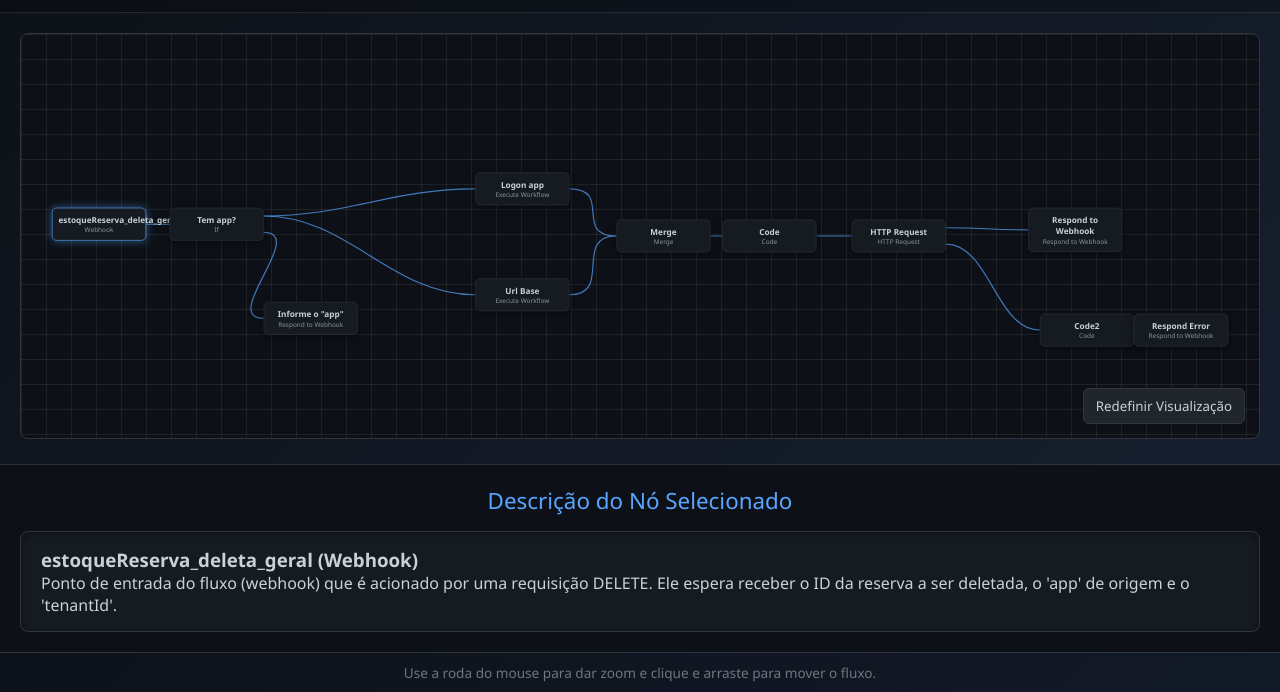
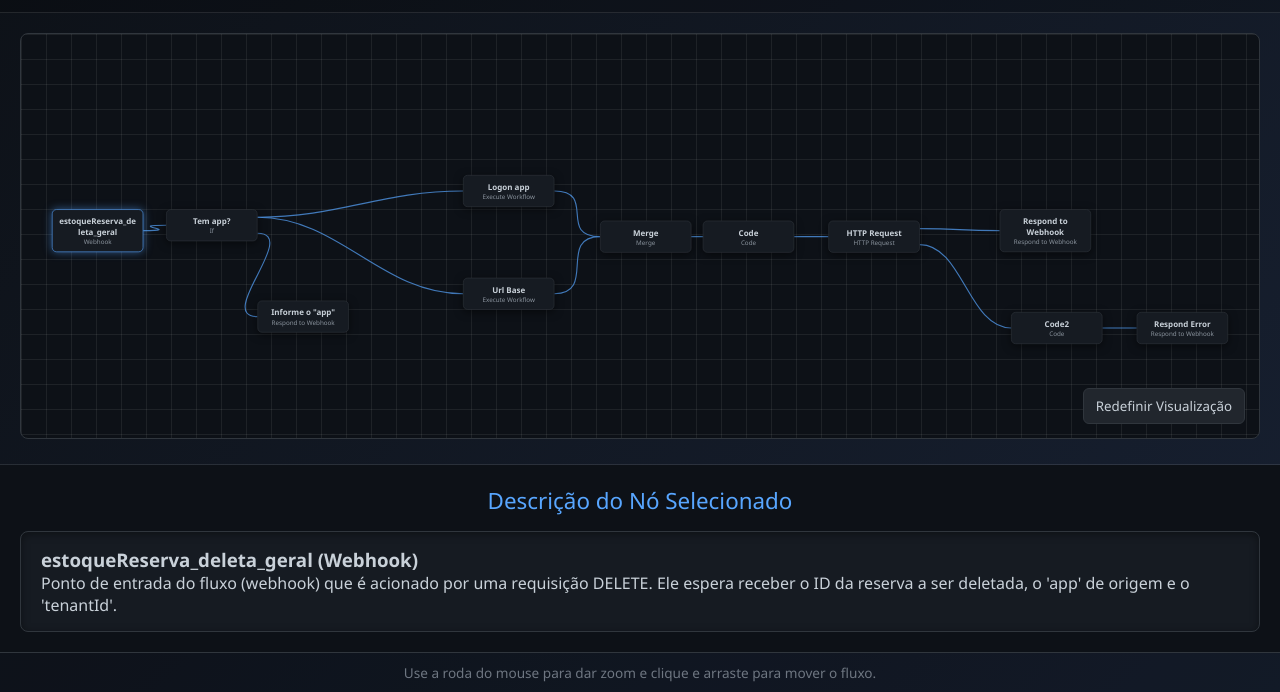
Before and after one commit to jhfuji/manuais_n8n, a plain HTML site: page deleta_reserva/index.html in a window 1280 px wide. Shown: the part 108-800 px from the top of the page. Drawn offline with Linux system fonts and the light colour scheme.

Commit message:
Update index.html

```diff
--- a/deleta_reserva/index.html
+++ b/deleta_reserva/index.html
@@ -14,12 +14,11 @@
 
         .content-wrapper { display: flex; flex-direction: column; flex: 1; overflow: hidden; }
 
-        /* --- AJUSTE FINO: Layout do contêiner do fluxo --- */
         .flow-container {
             position: relative;
-            flex-grow: 1; /* Ocupa todo o espaço vertical disponível */
+            flex-grow: 1;
             display: flex;
-            padding: 20px 20px 25px 20px; /* Padding ajustado */
+            padding: 20px 20px 25px 20px;
             border-bottom: 1px solid rgba(255, 255, 255, 0.1);
         }
 
@@ -41,7 +40,12 @@
         .node { position: absolute; width: 160px; padding: 10px; background: #161b22; border-radius: 8px; box-shadow: 0 4px 15px rgba(0, 0, 0, 0.5); cursor: pointer; transition: all 0.2s ease-out; text-align: center; border: 1px solid #30363d; z-index: 10; }
         .node:hover { transform: scale(1.05); box-shadow: 0 6px 20px rgba(88, 166, 255, 0.2); border-color: #58a6ff; }
         .node.selected { border-color: #58a6ff; box-shadow: 0 0 15px rgba(88, 166, 255, 0.5); }
-        .node-title { font-weight: 600; color: #c9d1d9; font-size: 14px; }
+        .node-title {
+            font-weight: 600;
+            color: #c9d1d9;
+            font-size: 14px;
+            overflow-wrap: break-word; /* CORREÇÃO: Garante que o texto quebre a linha */
+        }
         .node-type { font-size: 11px; color: #8b949e; }
 
         .reset-view-btn { position: absolute; bottom: 40px; right: 35px; background-color: #21262d; color: #c9d1d9; border: 1px solid #30363d; padding: 8px 12px; border-radius: 6px; cursor: pointer; z-index: 100; transition: all 0.2s ease; }
@@ -49,7 +53,7 @@
 
         .description-container {
             padding: 20px;
-            flex-shrink: 0; /* Não encolhe */
+            flex-shrink: 0;
             background-color: #0d1117;
         }
         .description-title { text-align: center; margin-bottom: 15px; font-size: 1.4rem; font-weight: 500; color: #58a6ff; }
@@ -97,7 +101,7 @@
             { id: "663b6415-159a-44d0-a6bd-56b58330d4a3", name: "HTTP Request", type: "HTTP Request", position: [600, 820], description: "Realiza a chamada final à API do Protheus, enviando uma requisição DELETE para o endpoint de exclusão de reserva. Está configurado para continuar o fluxo mesmo se ocorrer um erro, direcionando para a rota de tratamento de falhas." },
             { id: "f172611c-a5c0-400a-bafa-e34d1165d73b", name: "Respond to Webhook", type: "Respond to Webhook", position: [900, 800], description: "Se a requisição HTTP for bem-sucedida, este nó envia a resposta de sucesso do Protheus de volta para o cliente que iniciou o fluxo." },
             { id: "f5590a0b-c365-4847-894d-2996ec1e3d76", name: "Code2", type: "Code", position: [920, 980], description: "Primeiro passo no tratamento de erros. Ele recebe a resposta de falha do 'HTTP Request', analisa o objeto de erro para extrair a mensagem e o status, e formata uma resposta de erro padronizada." },
-            { id: "898e41e9-cd84-4e85-9511-1d7fbea797ee", name: "Respond Error", type: "Respond to Webhook", position: [1080, 980], description: "Envia a resposta de erro, formatada pelo nó 'Code2', de volta para o cliente. Ele utiliza o código de status (ex: 404, 500) que foi extraído do erro original para fornecer uma resposta precisa." }
+            { id: "898e41e9-cd84-4e85-9511-1d7fbea797ee", name: "Respond Error", type: "Respond to Webhook", position: [1140, 980], description: "Envia a resposta de erro, formatada pelo nó 'Code2', de volta para o cliente. Ele utiliza o código de status (ex: 404, 500) que foi extraído do erro original para fornecer uma resposta precisa." } /* CORREÇÃO: Aumentada a posição X de 1080 para 1140 */
         ];
         const connectionData = [
             { from: "e4d1a138-6edd-48bd-97b2-fc5264e75b06", to: "f5c06425-c584-4062-858e-dd69736232e4" },
@@ -150,12 +154,11 @@
                     let fromX = fromEl.offsetLeft + fromEl.offsetWidth; let fromY = fromEl.offsetTop + fromEl.offsetHeight / 2;
                     let toX = toEl.offsetLeft; let toY = toEl.offsetTop + toEl.offsetHeight / 2;
 
-                    // Ajusta a posição Y do ponto de partida da conexão para nós condicionais
                     const fromNode = fromEl.querySelector('.node-type').innerText.toLowerCase();
                     if (fromNode.includes('if') || fromNode.includes('http request')) {
                          if (conn.output === 'false' || conn.output === 'error') {
                             fromY = fromEl.offsetTop + fromEl.offsetHeight * 0.75;
-                        } else { // true, success, ou padrão
+                        } else {
                             fromY = fromEl.offsetTop + fromEl.offsetHeight * 0.25;
                         }
                     }
@@ -178,7 +181,7 @@
                 if (worldHeight * newScale > viewportHeight * 0.95) {
                     newScale = (viewportHeight / worldHeight) * 0.95;
                 }
-                newScale = Math.min(newScale, 1.2); // Limita o zoom máximo inicial
+                newScale = Math.min(newScale, 1.2);
 
                 const newPanX = (viewportWidth - worldWidth * newScale) / 2;
                 const newPanY = (viewportHeight - worldHeight * newScale) / 2;
```
